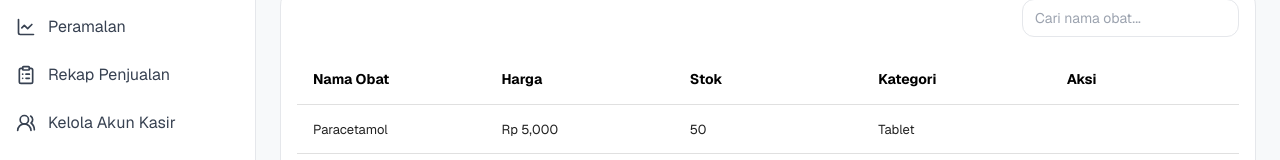
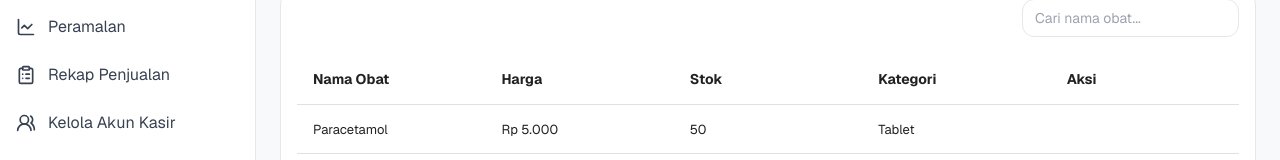
Before and after one commit to FaishalHilmi/antibiotic-sales-forecast, a Next.js app: page /dashboard/obat in a window 1280 px wide. Shown: the part 227-387 px from the top of the page. Built offline with nearby package versions, Linux system fonts and the light colour scheme.

Commit message:
chore: Change method toLocalString to be Intl.NumberFormat

```diff
--- a/column/dashboard/medicineColumn.tsx
+++ b/column/dashboard/medicineColumn.tsx
@@ -4,27 +4,28 @@ import Link from "next/link";
 
 export const medicineColumn = [
   {
-    name: <span className="font-bold text-black">Nama Obat</span>,
+    name: "Nama Obat",
     selector: (row: any) => row.name,
-    sortable: true,
   },
   {
-    name: <span className="font-bold text-black">Harga</span>,
-    selector: (row: any) => `Rp ${row.price.toLocaleString()}`,
-    sortable: true,
+    name: "Harga",
+    selector: (row: any) =>
+      new Intl.NumberFormat("id-ID", {
+        style: "currency",
+        currency: "IDR",
+        minimumFractionDigits: 0,
+      }).format(row.price),
   },
   {
-    name: <span className="font-bold text-black">Stok</span>,
+    name: "Stok",
     selector: (row: any) => row.stocks,
-    sortable: true,
   },
   {
-    name: <span className="font-bold text-black">Kategori</span>,
+    name: "Kategori",
     selector: (row: any) => row.category,
-    sortable: true,
   },
   {
-    name: <span className="font-bold text-black">Aksi</span>,
+    name: "Aksi",
     cell: (row: any) => (
       <div className="flex flex-col md:flex-row gap-1 md:gap-2 py-2 md:py-0">
         <Link
```
